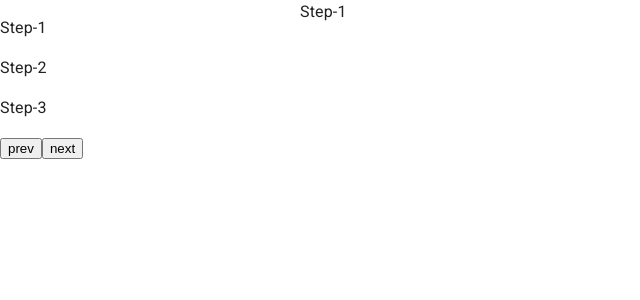
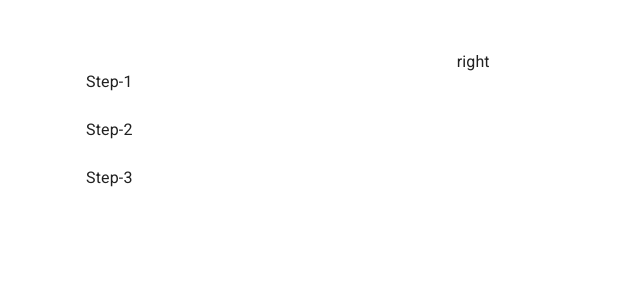
Before and after one commit to emilsultanov/react-multi-step-form, a React (Create React App) app: page / in a window 1280 px wide. Shown: the top 300 px of the page, without its empty margins (0-640 px from the left). Built offline with nearby package versions, Linux system fonts and the light colour scheme.

Commit message:
Create multi-steo form layout from scratch

```diff
--- a/src/App.tsx
+++ b/src/App.tsx
@@ -1,76 +1,37 @@
 import React from 'react';
-import {Box} from "@mui/material";
-import {MultiStepForm, StepProps} from "./components/MultiStepForm";
-import {FormProvider, useForm} from "react-hook-form";
-
-import * as yup from 'yup'
-
-
-const initialData = {
-  firstName: '',
-  lastName: '',
-  age: '',
-  email: '',
-  username: '',
-  experience: ''
-}
-
-const step_1_schema = yup.object({
-  firstName: yup.string().required('include firstname'),
-  lastname: yup.string().required('include lastname')
-});
-
-const step_2_schema = yup.object({
-  age: yup.number().required('include age'),
-  experience: yup.number().required('include experience')
-});
-
-const step_3_schema = yup.object({
-  email: yup.string().required('include email'),
-  username: yup.string().required('include username')
-});
-
-const Step1 = (props: any) => {
-  return <div>Step-1</div>
-};
-
-const Step2 = (props: any) => {
-  return <div>Step-2</div>
-};
-
-const Step3 = (props: any) => {
-  return <div>Step-3</div>
-};
-
-const steps: Array<StepProps> = [
-  {
-    label: 'Step-1',
-    step: Step1,
-    validationSchema: step_1_schema
-  },
-  {
-    label: 'Step-2',
-    step: Step2,
-    validationSchema: step_2_schema
-  },
-  {
-    label: 'Step-3',
-    step: Step3,
-    validationSchema: step_3_schema
-  },
-]
-
-
+import {Box, Container, Grid, List, ListItem, ListItemButton, ListItemText} from "@mui/material";
 
 
 
 function App() {
   return (
     <Box className="app">
-        <MultiStepForm
-          steps={steps}
-          initialData={initialData}
-        />
+      <Container sx={{paddingY: '50px'}}>
+        <Grid container spacing={2}>
+          <Grid item xs={4}>
+            <List>
+              <ListItem disablePadding>
+                <ListItemButton>
+                  <ListItemText primary="Step-1" />
+                </ListItemButton>
+              </ListItem>
+              <ListItem disablePadding>
+                <ListItemButton>
+                  <ListItemText primary="Step-2" />
+                </ListItemButton>
+              </ListItem>
+              <ListItem disablePadding>
+                <ListItemButton>
+                  <ListItemText primary="Step-3" />
+                </ListItemButton>
+              </ListItem>
+            </List>
+          </Grid>
+          <Grid item xs={8}>
+            right
+          </Grid>
+        </Grid>
+      </Container>
     </Box>
   );
 }
--- a/src/components/MultiStepForm.tsx
+++ /dev/null
@@ -1,49 +0,0 @@
-import {Box} from "@mui/material";
-import React, {ElementType, useState} from "react";
-import {FormProvider, useForm} from "react-hook-form";
-import * as yup from 'yup'
-import {OptionalObjectSchema} from "yup/es/object";
-import {yupResolver} from "@hookform/resolvers/yup";
-
-export interface StepProps {
-  label: string;
-  step: ElementType;
-  validationSchema: any
-}
-
-export interface MultiStepFormProps<S, D> {
-  steps: Array<S>,
-  defaultValues: D
-}
-
-
-export function MultiStepForm<S extends StepProps, D extends {}>({steps, defaultValues}: MultiStepFormProps<S, D>) {
-  const [currentStepIndex, setCurrentStepIndex] = useState(0);
-
-  const methods = useForm({
-	 defaultValues,
-	 mode: 'onSubmit',
-	 resolver: yupResolver(steps[currentStepIndex].validationSchema)
-  });
-
-  const CurrentStep = steps[currentStepIndex].step;
-
-  return (
-	 <FormProvider {...methods}>
-		<form>
-		  <Box>
-			 <Box display={'flex'}>
-				<Box width={'300px'}>{steps?.map((step) => <p key={step.label}>{step?.label}</p>)}</Box>
-				<Box width={'700px'}>
-				  <CurrentStep/>
-				</Box>
-			 </Box>
-			 <Box>
-				<button>prev</button>
-				<button>next</button>
-			 </Box>
-		  </Box>
-		</form>
-	 </FormProvider>
-  )
-}
--- a/src/components/types.ts
+++ /dev/null
@@ -1,5 +0,0 @@
-export interface IStep {
-  id: number | string,
-  label: string;
-  stepForm: () => JSX.Element
-}
```
